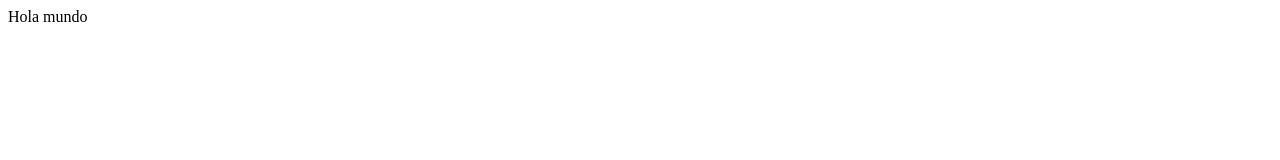
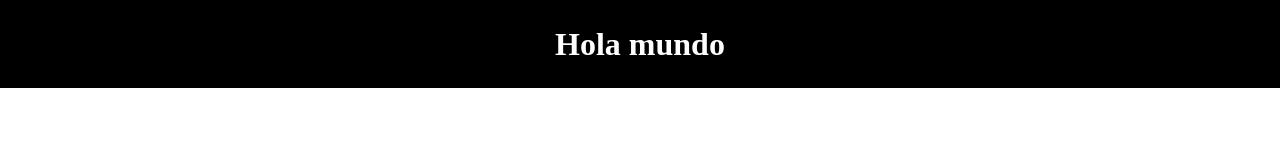
Before and after one commit to RodrigoAvelar307/RodrigoAvelar307.github.io, a plain HTML site: page index.html in a window 1280 px wide. Drawn offline with Linux system fonts and the light colour scheme.

Commit message:
Add Estilos en CSS ✨

```diff
--- /dev/null
+++ b/index.css
@@ -0,0 +1,11 @@
+*{
+    padding: 0%;
+    margin: 0%;
+}
+
+h1{
+    text-align: center;
+    background-color: black;
+    color: white;
+    padding: 2%;
+}
--- a/index.html
+++ b/index.html
@@ -5,8 +5,9 @@
     <meta http-equiv="X-UA-Compatible" content="IE=edge">
     <meta name="viewport" content="width=device-width, initial-scale=1.0">
     <title>Rodrigo Avelar Portafolio</title>
+    <link rel="stylesheet" type="text/css" href="index.css">
 </head>
 <body>
-    Hola mundo
+    <h1>Hola mundo</h1>
 </body>
 </html>
```
